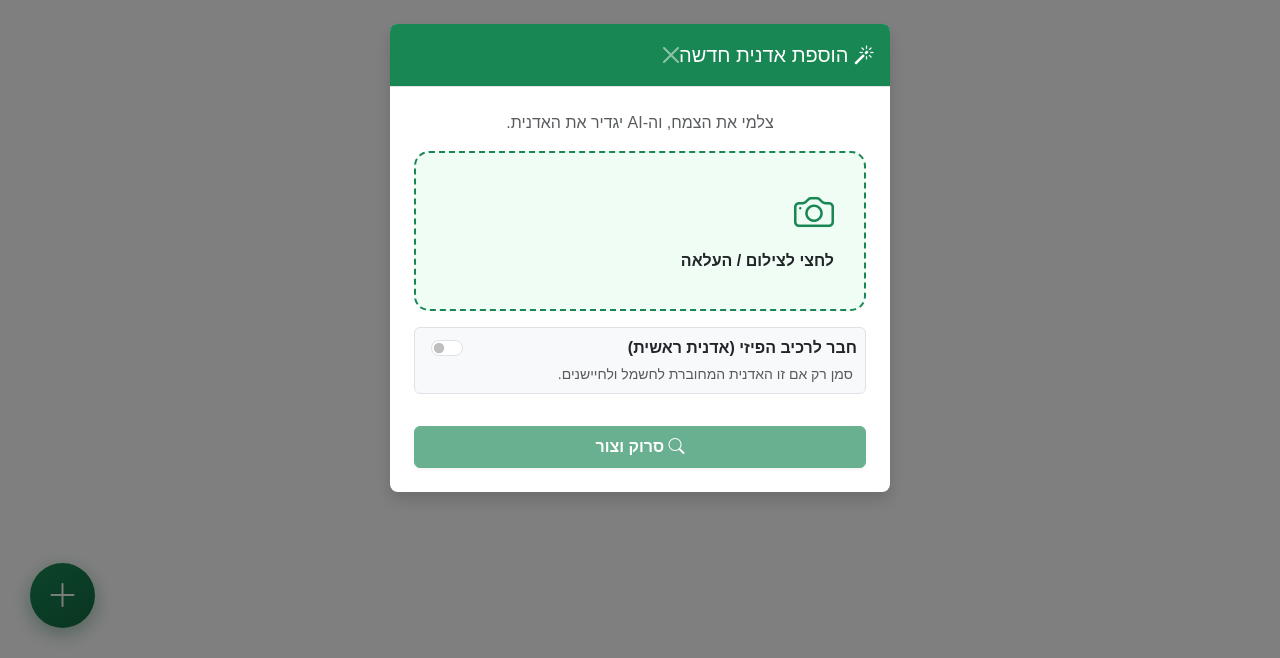
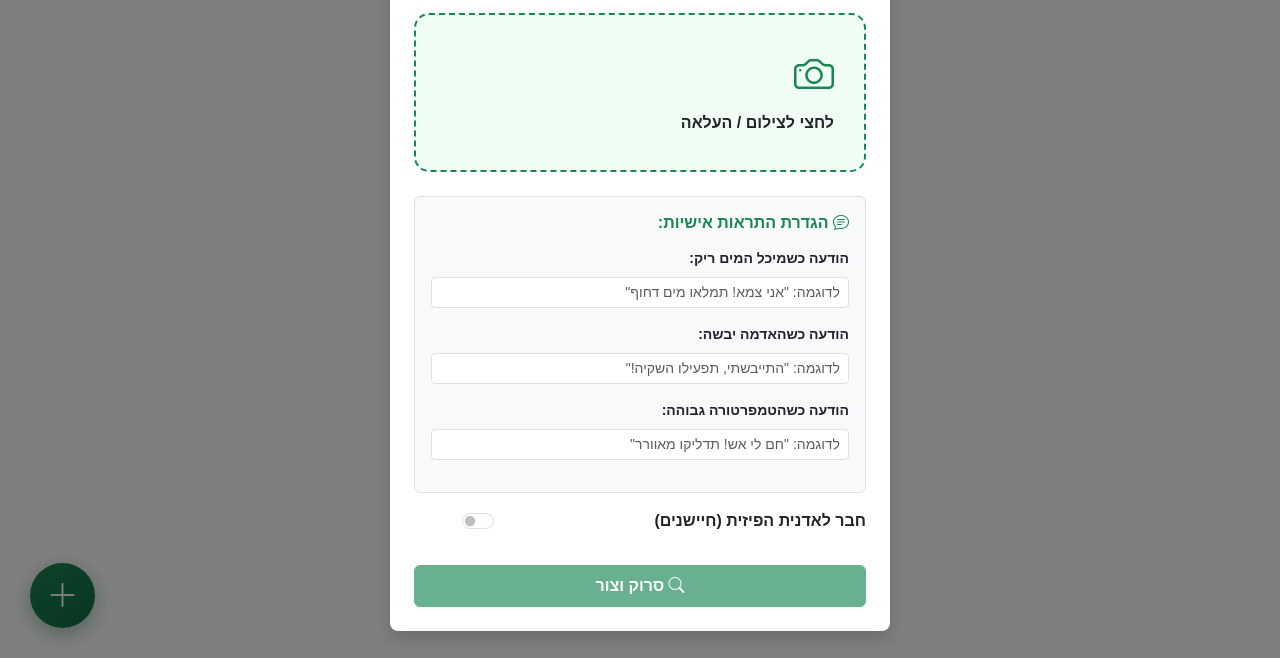
Before and after one commit to tiferetdal-svg/ADNIT1, a plain HTML site: page personal-area.html in a window 1280 px wide. Both pictures are taken after a click on the button "הוסף אדנית חדשה". Shown: the part 142-800 px from the top of the page. Drawn offline with nearby package versions, Linux system fonts and the light colour scheme; no server answers.

Commit message:
Add files via upload

```diff
--- a/personal-area.html
+++ b/personal-area.html
@@ -50,11 +50,10 @@
     .upload-area { border: 2px dashed #198754; background: #f0fdf4; border-radius: 15px; padding: 30px; text-align: center; cursor: pointer; transition: 0.3s; }
     .upload-area:hover { background: #dcfce7; border-color: #146c43; }
 
-    /* --- תיקון לתמונה במודל --- */
     #modal-preview-img {
         max-height: 200px;
-        max-width: 100%; /* חובה כדי שלא יגלוש לרוחב */
-        object-fit: contain; /* שומר על פרופורציות */
+        max-width: 100%;
+        object-fit: contain;
         display: none;
         margin: 15px auto;
         border-radius: 10px;
@@ -62,6 +61,8 @@
     }
   </style>
 </head>
+<div class="toast-container position-fixed bottom-0 end-0 p-3" id="toastPlacement" style="z-index: 1100;">
+    </div>
 <body>
 
  <nav class="navbar navbar-expand-lg navbar-dark bg-success fixed-top">
@@ -83,7 +84,7 @@
           <li class="nav-item"><a class="nav-link active" href="personal-area.html">אזור אישי</a></li>
           <li class="nav-item" id="nav-login"><a class="nav-link" href="login/login.html">התחברות</a></li>
           <li class="nav-item" id="nav-profile" style="display: none;"><a class="nav-link" href="profile.html">פרופיל</a></li>
-                    <li class="nav-item" id="nav-logout" style="display: none;"><a class="nav-link" href="#" onclick="globalLogout()">התנתקות</a></li>
+          <li class="nav-item" id="nav-logout" style="display: none;"><a class="nav-link" href="#" onclick="globalLogout()">התנתקות</a></li>
         </ul>
       </div>
     </div>
@@ -129,10 +130,28 @@
                 <img id="modal-preview-img" src="" alt="preview">
             </div>
 
-            <div class="form-check form-switch mt-3 bg-light p-2 rounded border">
+            <div class="mt-4 p-3 bg-light rounded border">
+                <h6 class="fw-bold text-success mb-3"><i class="bi bi-chat-text"></i> הגדרת התראות אישיות:</h6>
+
+                <div class="mb-3">
+                    <label class="form-label small fw-bold">הודעה כשמיכל המים ריק:</label>
+                    <input type="text" class="form-control form-control-sm" id="msgWater" placeholder='לדוגמה: "אני צמא! תמלאו מים דחוף"'>
+                </div>
+
+                <div class="mb-3">
+                    <label class="form-label small fw-bold">הודעה כשהאדמה יבשה:</label>
+                    <input type="text" class="form-control form-control-sm" id="msgSoil" placeholder='לדוגמה: "התייבשתי, תפעילו השקיה!"'>
+                </div>
+
+                <div class="mb-3">
+                    <label class="form-label small fw-bold">הודעה כשהטמפרטורה גבוהה:</label>
+                    <input type="text" class="form-control form-control-sm" id="msgTemp" placeholder='לדוגמה: "חם לי אש! תדליקו מאוורר"'>
+                </div>
+            </div>
+
+            <div class="form-check form-switch mt-3">
                 <input class="form-check-input ms-2" type="checkbox" role="switch" id="isRealDeviceCheck">
-                <label class="form-check-label fw-bold" for="isRealDeviceCheck">חבר לרכיב הפיזי (אדנית ראשית)</label>
-                <div class="form-text small pe-1">סמן רק אם זו האדנית המחוברת לחשמל ולחיישנים.</div>
+                <label class="form-check-label fw-bold" for="isRealDeviceCheck">חבר לאדנית הפיזית (חיישנים)</label>
             </div>
 
             <div id="modal-ai-status" class="mt-3 text-center fw-bold small"></div>
```
